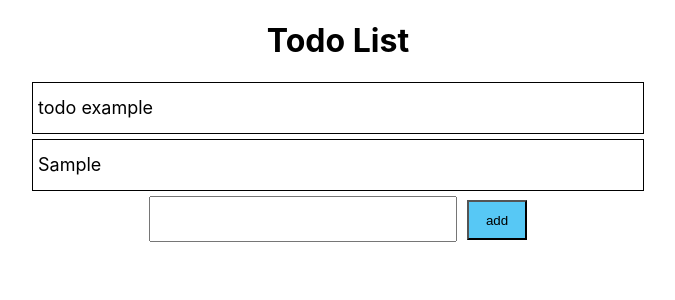
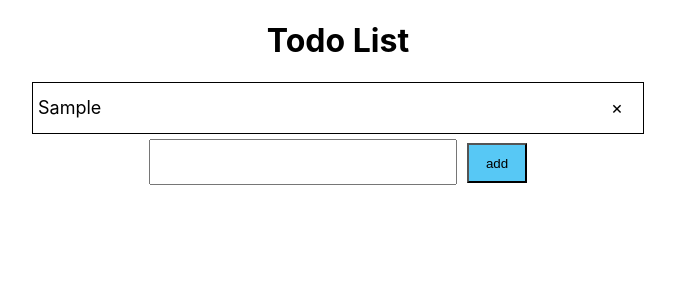
Before and after one commit to AFS-Bootcamp-202207-Class-3-2/Todo-List-Tin, a React (Create React App) app: page / in a window 1280 px wide. Both pictures are taken after typing "Sample" into the empty fields and a click on the button "add". Shown: the top 300 px of the page, without its empty margins (302-977 px from the left). Built offline with nearby package versions, Linux system fonts and the light colour scheme.

Commit message:
feat: done the todo and delete todo

```diff
--- a/src/features/todoList/TodoGenerator/index.jsx
+++ b/src/features/todoList/TodoGenerator/index.jsx
@@ -10,7 +10,7 @@ export default function TodoGenerator() {
   const handleAdd = () => {
     dispatch(addTodo(todoText));
     setTodoText("");
-  }
+  };
   return (
     <div className="generator">
       <input
--- a/src/features/todoList/TodoGroup/index.jsx
+++ b/src/features/todoList/TodoGroup/index.jsx
@@ -3,11 +3,11 @@ import { useSelector } from "react-redux";
 import TodoItem from "../TodoItem";
 
 export default function TodoGroup() {
-  const itemList = useSelector((state => state.todoList));
+  const itemList = useSelector((state) => state.todoList);
   return (
     <div>
       {itemList.map((itemValue, index) => {
-        return <TodoItem key={index} itemValue={itemValue} />;
+        return <TodoItem key={itemValue.id} itemValue={itemValue} />;
       })}
     </div>
   );
--- a/src/features/todoList/TodoItem/index.css
+++ b/src/features/todoList/TodoItem/index.css
@@ -1,4 +1,4 @@
-.container{
+.item {
     border: 1px solid black;
     margin: 5px auto;
     width: 600px;
@@ -7,4 +7,16 @@
     text-align: left;
     line-height: 40px;
     padding: 5px;
+    display: flex;
+    flex: 1;
+    position: relative;
 }
+
+.item_done {
+    text-decoration:line-through;
+}
+
+.item_delete {
+    position:  absolute;
+    right: 20px;
+}
--- a/src/features/todoList/TodoItem/index.jsx
+++ b/src/features/todoList/TodoItem/index.jsx
@@ -1,6 +1,27 @@
 import "./index.css";
-
+import { doneTodo, deleteTodo } from "../todoListSlice";
+import { useDispatch } from "react-redux";
 export default function TodoItem(props) {
   const { itemValue } = props;
-  return <div className="container">{itemValue.text}</div>;
+  const dispatch = useDispatch();
+
+  const clickDone = () => {
+    dispatch(doneTodo(itemValue.id));
+  };
+
+  const clickDelete = () => {
+    dispatch(deleteTodo(itemValue.id));
+  };
+
+  return (
+    <div className="item">
+      <div
+        className={itemValue.done ? "item_done" : ""}
+        onClick={clickDone}
+      >
+        {itemValue.text}
+      </div>
+      <div className="item_delete" onClick={clickDelete}>&times;</div>
+    </div>
+  );
 }
--- a/src/features/todoList/TodoList/index.jsx
+++ b/src/features/todoList/TodoList/index.jsx
@@ -1,14 +1,11 @@
-import { useSelector } from "react-redux";
 import TodoGenerator from "../TodoGenerator";
 import TodoGroup from "../TodoGroup";
 
 export default function TodoList() {
-  const todos = useSelector((state) => state.todoList);
-
   return (
     <>
       <h1>Todo List</h1>
-      <TodoGroup inputArray={todos} />
+      <TodoGroup/>
       <TodoGenerator />
     </>
   );
--- a/src/features/todoList/todoListSlice.jsx
+++ b/src/features/todoList/todoListSlice.jsx
@@ -1,11 +1,7 @@
 import { createSlice } from "@reduxjs/toolkit";
 
 const initialState = [
-  {
-    id: "cc53dc26-61b0-406b-99dd-b8825dd2ceec",
-    text: "todo example",
-    done: false,
-  },
+
 ];
 
 const todoListSlice = createSlice({
@@ -19,8 +15,18 @@ const todoListSlice = createSlice({
         done: false,
       });
     },
+    doneTodo: (state, action) => {
+      const todo = state.find((target) => target.id == action.payload);
+      todo.done = !todo.done;
+    },
+    deleteTodo: (state, action) => {
+      const todoIndex = state.findIndex((target) => target.id == action.payload);
+      if(todoIndex >= 0){
+        state.splice(todoIndex, 1);
+      }
+    },
   },
 });
 
-export const { addTodo } = todoListSlice.actions;
+export const { addTodo, doneTodo, deleteTodo } = todoListSlice.actions;
 export default todoListSlice.reducer;
```
